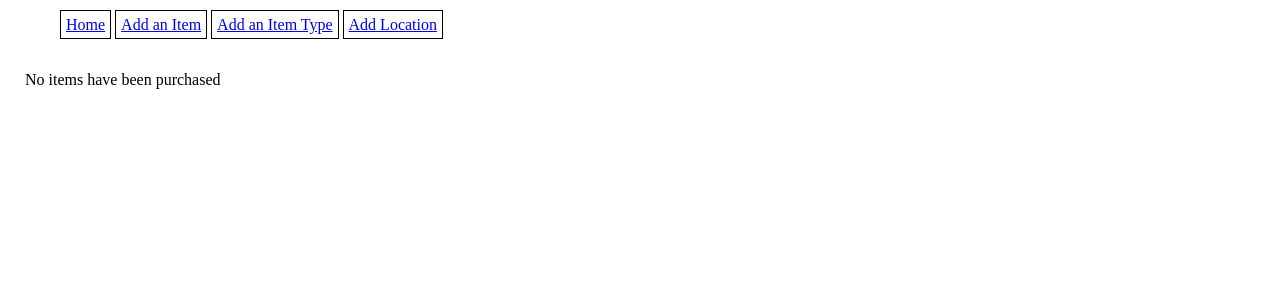
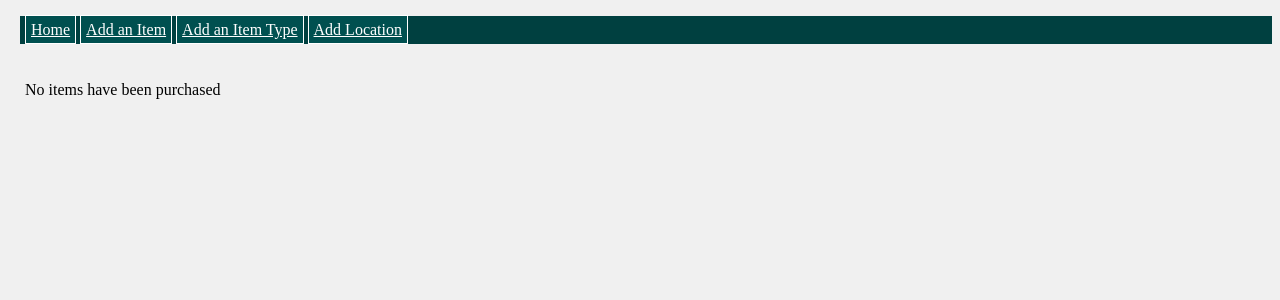
Before and after one commit to codetravis/buyandtrack, a Django app: page /items/ in a window 1280 px wide. Shown: the top 300 px of the page. Run offline with Django 3.2, Linux system fonts and the light colour scheme; data that the repository does not hold is empty; parts of the project's set-up code (start-up, migrations or seed data) failed here and were passed over.

Commit message:
modified menu and body style

```diff
--- a/items/static/items/style.css
+++ b/items/static/items/style.css
@@ -1,16 +1,31 @@
 body
 {
     margin-left: 20px;
+    background-color: #F0F0F0;
 }
 
 /* menu style */
+
+.main_menu ul
+{
+    background-color: #004040;
+    padding:5px;
+}
 
 .main_menu ul li
 {
     list-style: none;
     display: inline;
     border: 1px solid;
+    border-color: #FFFFFF;
+    background-color:#005050;
     padding: 5px;
+}
+
+
+.main_menu ul li a
+{
+    color: #FFFFFF;
 }
 
 /* main body style */
@@ -18,3 +33,10 @@ body
 {
     padding: 5px;
 }
+
+/* index page item list style */
+#item_list ul li
+{
+    list-style: none;
+    padding: 5px;
+}
--- a/items/templates/items/index.html
+++ b/items/templates/items/index.html
@@ -1,16 +1,16 @@
 {% extends "base.html" %}
 
 {% block content %}
-
+<div id="item_list">
 {% if purchased_items %}
     <ul>
     {% for item in purchased_items %}
         <li><a href="{% url 'items:detail'  item.id %}">
-        {{ item.name }}:{{ item.item_type }}</a></li>
+        {{ item.name }}</a></li>
     {% endfor %}
     </ul>
 {% else %}
     <p>No items have been purchased</p>
 {% endif %}
-
+</div>
 {% endblock %}
```
